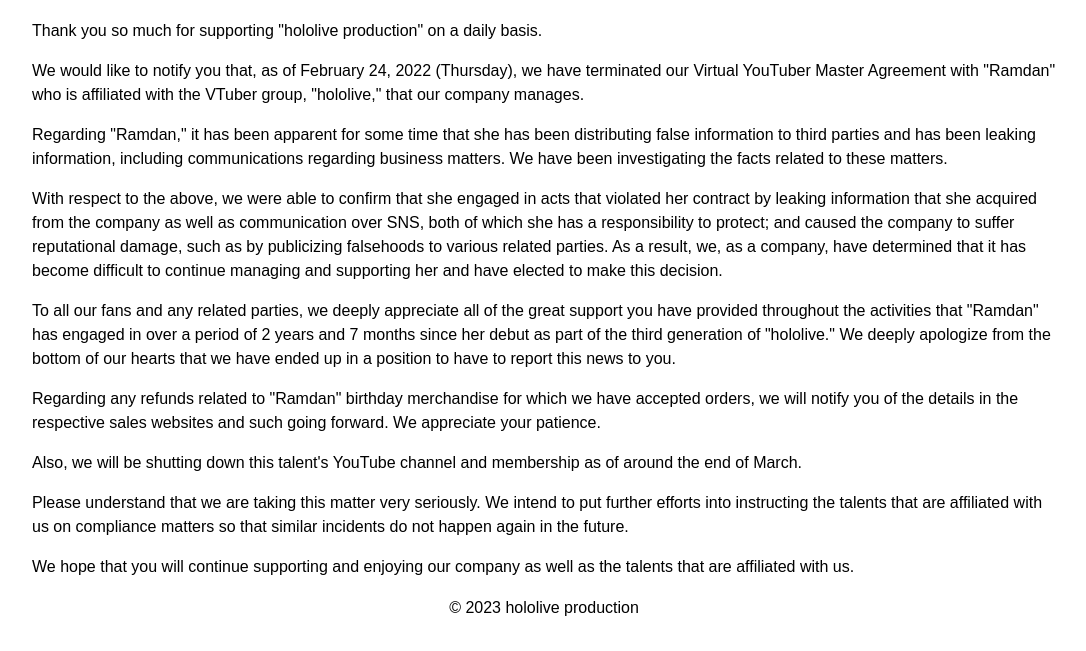
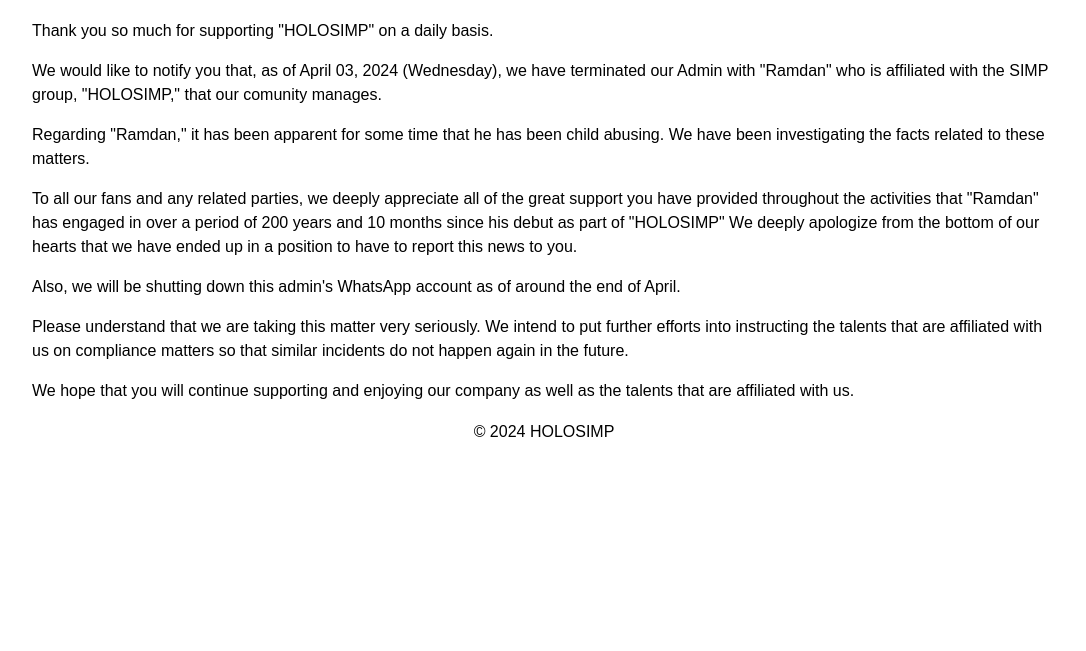
Before and after one commit to nakzuwu/ramdan, a plain HTML site: page index.html in a window 1280 px wide. Shown: the part 81-732 px from the top of the page, without its empty margins (96-1182 px from the left). Drawn offline with Linux system fonts and the light colour scheme.

Commit message:
Update index.html

```diff
--- a/index.html
+++ b/index.html
@@ -38,19 +38,17 @@
  </div>
 
  <div class="content">
- <p>Thank you so much for supporting "hololive production" on a daily basis.</p>
- <p>We would like to notify you that, as of February 24, 2022 (Thursday), we have terminated our Virtual YouTuber Master Agreement with "Ramdan" who is affiliated with the VTuber group, "hololive," that our company manages.</p>
- <p>Regarding "Ramdan," it has been apparent for some time that she has been distributing false information to third parties and has been leaking information, including communications regarding business matters. We have been investigating the facts related to these matters.</p>
- <p>With respect to the above, we were able to confirm that she engaged in acts that violated her contract by leaking information that she acquired from the company as well as communication over SNS, both of which she has a responsibility to protect; and caused the company to suffer reputational damage, such as by publicizing falsehoods to various related parties. As a result, we, as a company, have determined that it has become difficult to continue managing and supporting her and have elected to make this decision.</p>
- <p>To all our fans and any related parties, we deeply appreciate all of the great support you have provided throughout the activities that "Ramdan" has engaged in over a period of 2 years and 7 months since her debut as part of the third generation of "hololive." We deeply apologize from the bottom of our hearts that we have ended up in a position to have to report this news to you.</p>
- <p>Regarding any refunds related to "Ramdan" birthday merchandise for which we have accepted orders, we will notify you of the details in the respective sales websites and such going forward. We appreciate your patience.</p>
- <p>Also, we will be shutting down this talent's YouTube channel and membership as of around the end of March.</p>
+ <p>Thank you so much for supporting "HOLOSIMP" on a daily basis.</p>
+ <p>We would like to notify you that, as of April 03, 2024 (Wednesday), we have terminated our Admin with "Ramdan" who is affiliated with the SIMP group, "HOLOSIMP," that our comunity manages.</p>
+ <p>Regarding "Ramdan," it has been apparent for some time that he has been child abusing. We have been investigating the facts related to these matters.</p>
+ <p>To all our fans and any related parties, we deeply appreciate all of the great support you have provided throughout the activities that "Ramdan" has engaged in over a period of 200 years and 10 months since his debut as part of "HOLOSIMP" We deeply apologize from the bottom of our hearts that we have ended up in a position to have to report this news to you.</p>
+ <p>Also, we will be shutting down this admin's WhatsApp account as of around the end of April.</p>
  <p>Please understand that we are taking this matter very seriously. We intend to put further efforts into instructing the talents that are affiliated with us on compliance matters so that similar incidents do not happen again in the future.</p>
  <p>We hope that you will continue supporting and enjoying our company as well as the talents that are affiliated with us.</p>
  </div>
 
  <div class="footer">
- <p>© 2023 hololive production</p>
+ <p>© 2024 HOLOSIMP</p>
  </div>
 
 </div>
```
